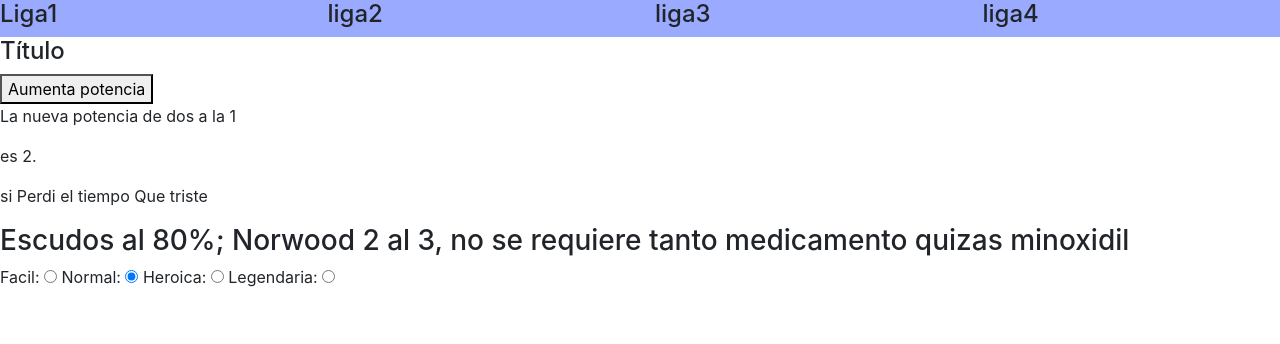
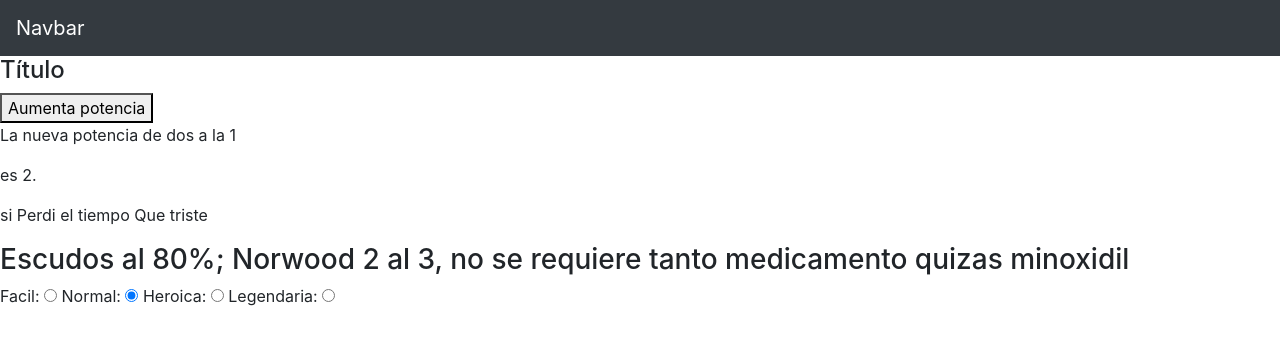
Before and after one commit to David3gzzTmz/ConBD, a plain HTML site: page index.html in a window 1280 px wide. Drawn offline with nearby package versions, Linux system fonts and the light colour scheme.

Commit message:
Update index.html

```diff
--- a/index.html
+++ b/index.html
@@ -9,20 +9,13 @@
 
 </head>
 <body>
-	 <div class="row" style="background-color:#9af">
-  <div class="col">
-  <h4>Liga1 </h4>
-  </div>
-  <div class="col">
-  <h4>liga2 </h4>
-  </div>
-  <div class="col">
-  <h4>liga3 </h4>
-  </div>
-  <div class="col">
-  <h4>liga4 </h4>
-  </div>
-  </div>
+
+<nav class="navbar navbar-expand-lg navbar-dark bg-dark">
+  <a class="navbar-brand" href="#">Navbar</a>
+  <button class="navbar-toggler" type="button" data-toggle="collapse" data-target="#navbarSupportedContent" aria-controls="navbarSupportedContent" aria-expanded="false" aria-label="Toggle navigation">
+    <span class="navbar-toggler-icon"></span>
+  </button>
+</nav>
 
 
 <h4>Título</h4>
```
